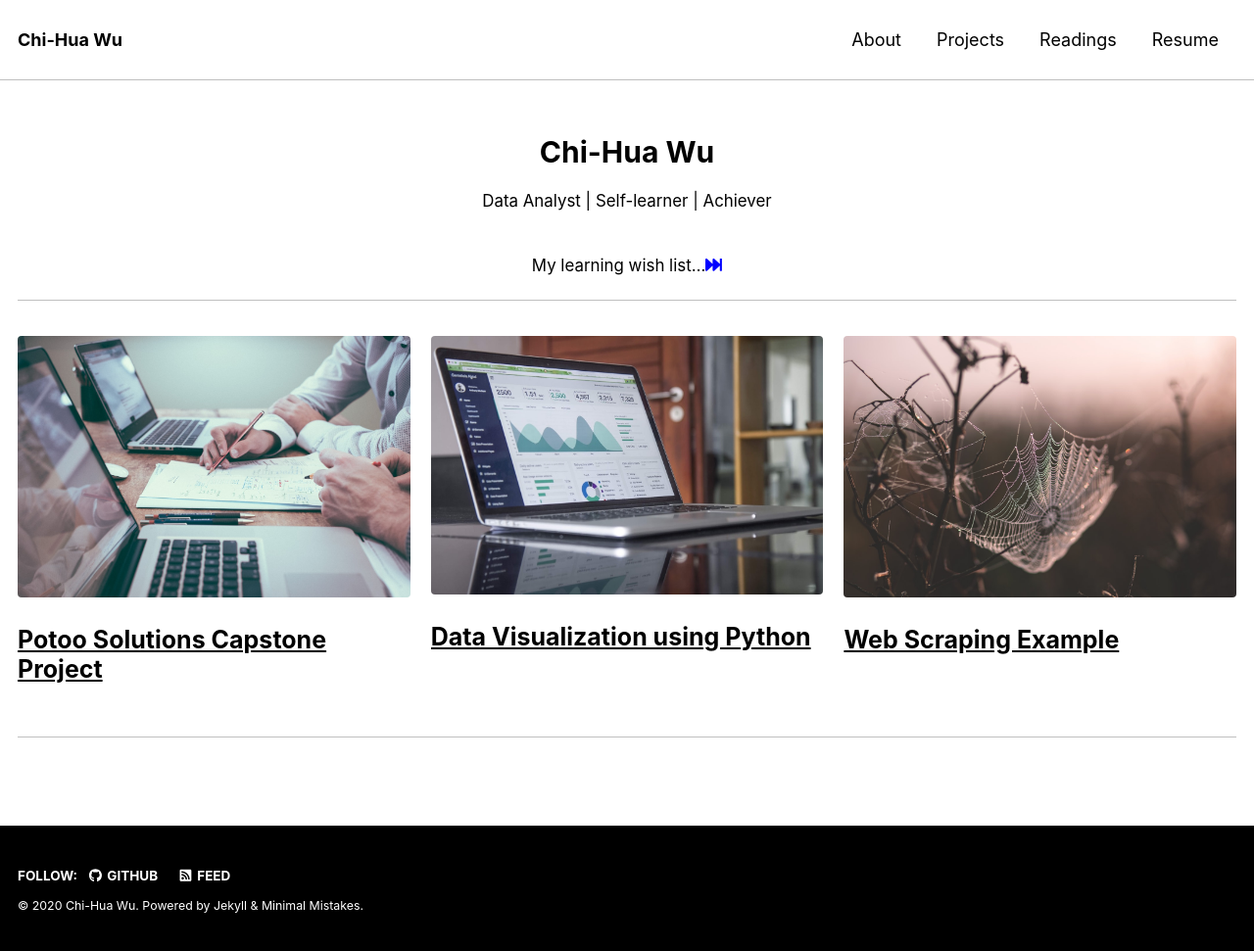
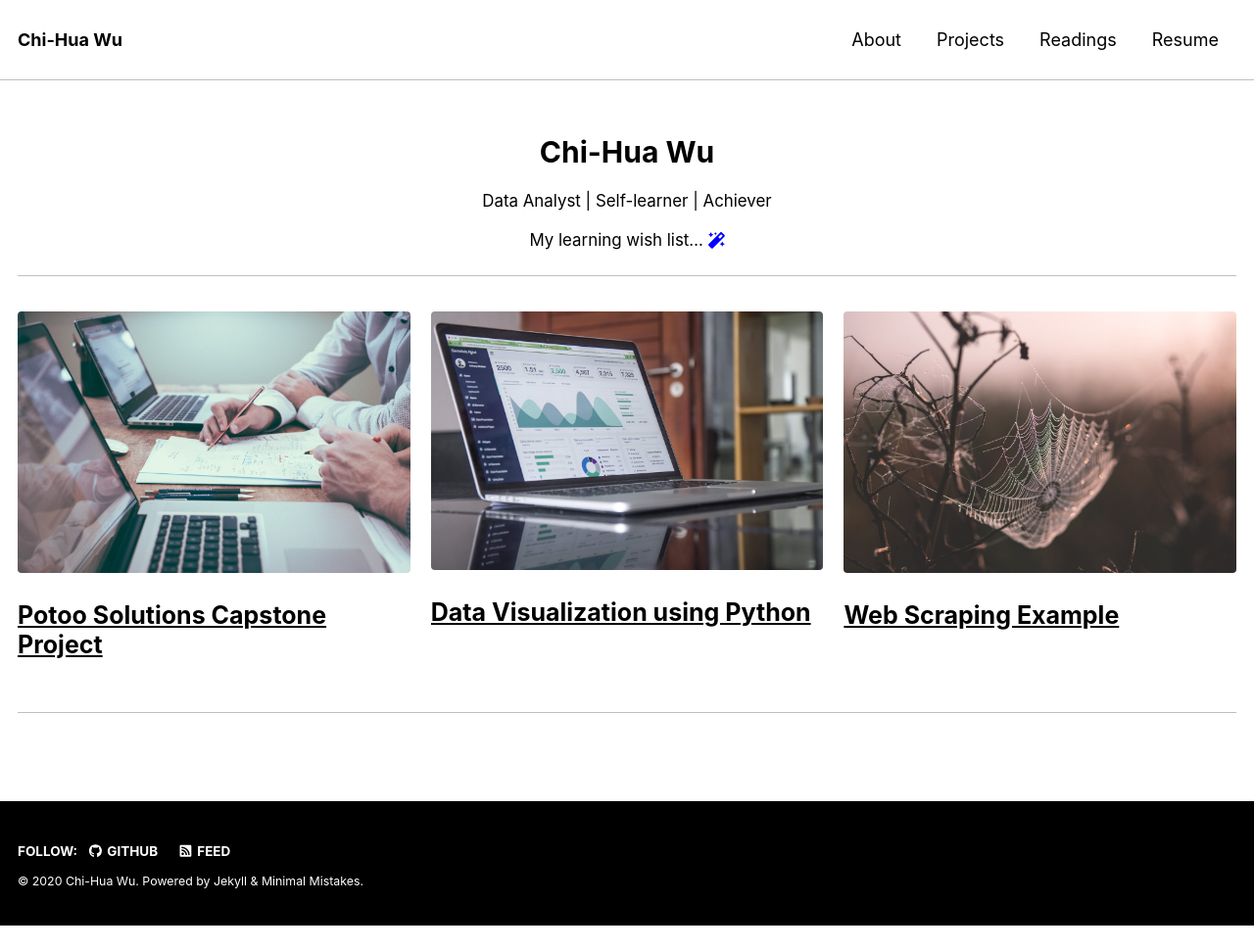
Before and after one commit to chw18019/chw18019.github.io, a Jekyll site: the page built from index.html, in a window 1280 px wide. Shown: the whole page at 98% size. Built offline with Jekyll 4.4.1, drawn with Linux system fonts in a browser that asks for light colours; nearby versions of some CDN libraries; the list of posts is cut into pages by our own code; after the commit the page ends 945 px from its top, so only the background shows below that.

Commit message:
Update index.html

```diff
--- a/index.html
+++ b/index.html
@@ -6,7 +6,7 @@
 
 
 intro:
-  - excerpt: '<p style="margin: 15px 15px 15px 15px ;font-size:30px; font-weight:bold">Chi-Hua Wu</p> <p style="margin: 15px 15px 15px 15px">Data Analyst | Self-learner | Achiever</p><br>My learning wish list...[<i class="fa fa-fast-forward" aria-hidden="true"></i>](https://www.notion.so/65e4679e6ea34179b81019d05844b647?v=e350522352ee40a2aea8bcbcd0e9776a)'
+  - excerpt: '<p style="margin: 15px 15px 15px 15px ;font-size:30px; font-weight:bold">Chi-Hua Wu</p> <p style="margin: 15px 15px 15px 15px">Data Analyst | Self-learner | Achiever</p>My learning wish list... [<i class="fa fa-magic" aria-hidden="true"></i>](https://www.notion.so/65e4679e6ea34179b81019d05844b647?v=e350522352ee40a2aea8bcbcd0e9776a)'
 feature_row:
   - image_path: /assets/200504/scott-graham.jpeg
     alt: "placeholder image 1"
```
